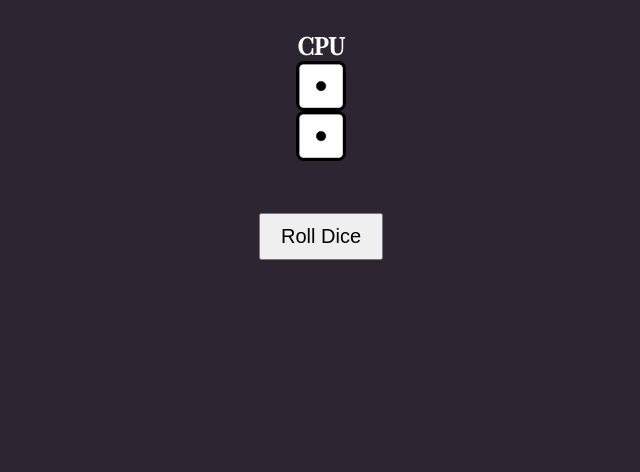
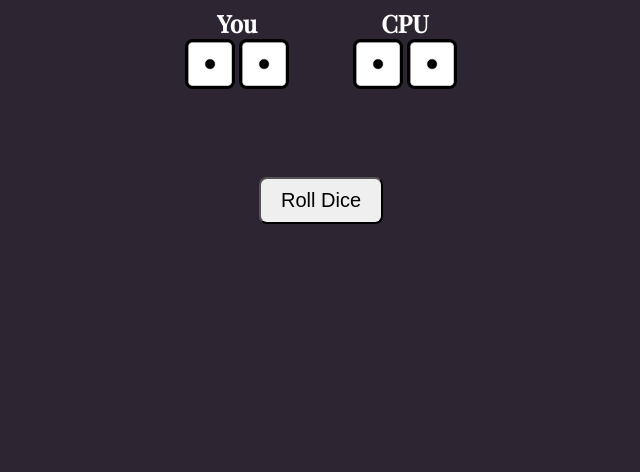
Before and after one commit to The1986NewYorkMets/2132finalproject, a plain HTML site: page index.html in a window 1280 px wide. Shown: the part 328-800 px from the top of the page, without its empty margins (319-959 px from the left). Drawn offline with Linux system fonts and the light colour scheme.

Commit message:
Progression
6/20/2023 9:13pm

```diff
--- a/css/style.css
+++ b/css/style.css
@@ -70,12 +70,18 @@ body {
   display: flex;
   flex-direction: column;
   align-items: center;
+  margin: 2rem;
+}
+
+#player-container {
+  display: flex;
 }
 
 button {
   margin: 20px;
   padding: 10px 20px;
   font-size: 20px;
+  border-radius: 8px;
 }
 
 #result {
--- a/index.html
+++ b/index.html
@@ -9,24 +9,31 @@
     <title>Final Project</title>
   </head>
   <body>
+    <h1>Dice Game</h1>
+    <div id="player-container">
       <div id="player1">
         <h2>You</h2>
+        <div id="dicecontainer">
           <img id="player1dice1" src="img/dice1.png" />
           <img id="player1dice2" src="img/dice1.png" />
+        </div>
         <p id="player1total"></p>
       </div>
 
       <div id="player2">
         <h2>CPU</h2>
+        <div id="dicecontainer">
           <img id="player2dice1" src="img/dice1.png" />
           <img id="player2dice2" src="img/dice1.png" />
+        </div>
         <p id="player2total"></p>
       </div>
+    </div>
 
-    <button onclick="rollDice()">Roll Dice</button>
+    <div id="result"></div>
+    <button id="rollDice" onclick="rollDice()">Roll Dice</button>
     <button id="playAgain" onclick="resetGame()" style="display: none">
       Play Again
     </button>
-    <div id="result"></div>
   </body>
 </html>
--- a/js/script.js
+++ b/js/script.js
@@ -37,13 +37,15 @@ function rollDice() {
       if (player1TotalScore > player2TotalScore) {
         document.getElementById("result").innerText = "You Win!";
       } else if (player2TotalScore > player1TotalScore) {
-        document.getElementById("result").innerText = "CPU Wins!";
+        document.getElementById("result").innerText = "You Lose!";
       } else {
         document.getElementById("result").innerText = "It's a Draw!";
       }
 
       //after winner is declared, prints a "play again?" button
       document.getElementById("playAgain").style.display = "block";
+
+      document.getElementById("rollDice").style.display = "none";
     }
   }
 }
@@ -74,4 +76,5 @@ function resetGame() {
 
   // hide "play again?" button
   document.getElementById("playAgain").style.display = "none";
+  document.getElementById("rollDice").style.display = "block";
 }
```
Lines whose indentation alone changed are shown as unchanged.
